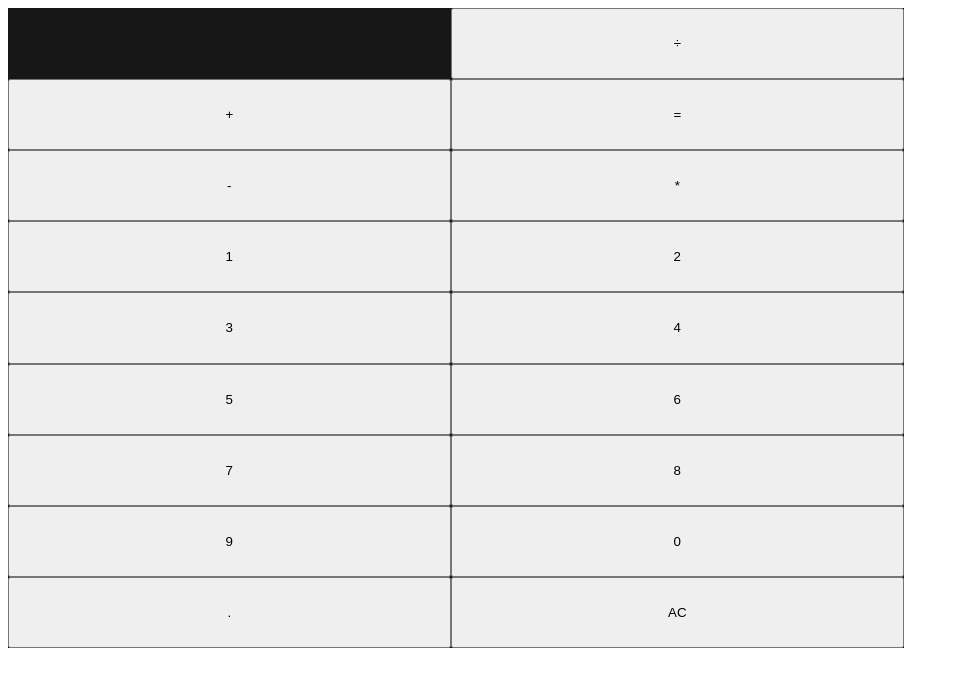
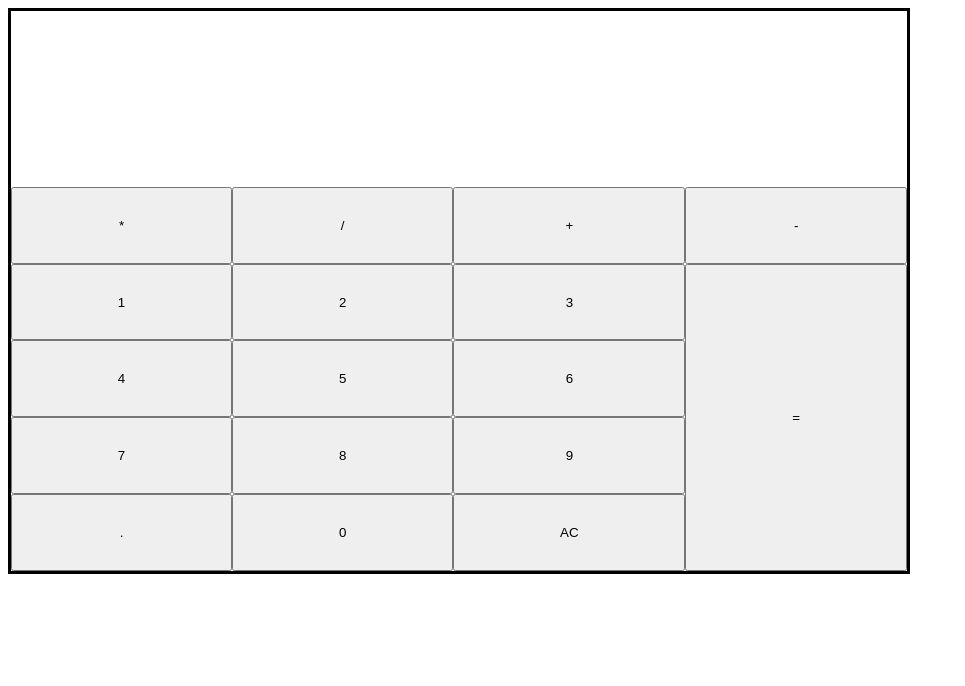
Before and after one commit to ELDADBRHANO/Calculator, a plain HTML site: page index.html in a window 1280 px wide. Shown: the whole page, without its empty margins (0-965 px from the left). Drawn offline with Linux system fonts and the light colour scheme.

Commit message:
morning_commit

```diff
--- a/index.html
+++ b/index.html
@@ -8,26 +8,26 @@
   <link rel="stylesheet" href="style.css">
 </head>
 <body>
-  <div id="container">
-    <div class="screen"></div>
-      <button class="operator">÷</button>
-      <button class="operator">+</button>
-      <button class="operator">-</button>
-      <button class="operator">*</button>
-      <button id="even-equal">=</button>
-      <button>1</button>
-      <button>2</button>
-      <button>3</button>
-      <button>4</button>
-      <button>5</button>
-      <button>6</button>
-      <button>7</button>
-      <button>8</button>
-      <button>9</button>
-      <button>0</button>
-      <button>.</button>
-      <button>AC</button>
-  </div>
+<div id="container">
+  <div id="div_screen"></div>
+  <button id="dual">*</button>
+  <button id="division">/</button>
+  <button id="plus">+</button>
+  <button id="minus">-</button>
+  <button id="equal_even">=</button>
+  <button id="one">1</button>
+  <button id="two">2</button>
+  <button id="3">3</button>
+  <button id="four">4</button>
+  <button id="five">5</button>
+  <button id="six">6</button>
+  <button id="seven">7</button>
+  <button id="eight">8</button>
+  <button id="nine">9</button>
+  <button id="zero">.</button>
+  <button id="dot">0</button>
+  <button id="earase">AC</button>
+</div>
   <script src="main.js"></script>
 </body>
 </html>
--- a/style.css
+++ b/style.css
@@ -1,24 +1,23 @@
 #container{
-  background-color: rgb(23, 23, 23);
-  display: grid;
-  grid-template-areas:
-  'header header header header'
-  'operator opertaor operator operator'
-  'main main main side'
-  'main main main side'
-  'main main main side'
-  'main main main side';
-  width: 70vw;
-  height: 80vh;
+display: grid;
+grid-template-areas:
+"header header header header"
+"operator operator operator operator"
+"main main main side"
+"main main main side"
+"main main main side"
+"main main main side";
+width: 70vw;
+height: 70vh;
+border: 3px solid black;
 }
 
 
-#container.screen{
+#div_screen{
   grid-area: header;
-  color: black;
+  height:15vh ;
 }
 
-
-#even-equal{
+#equal_even{
   grid-area: side;
 }
```
